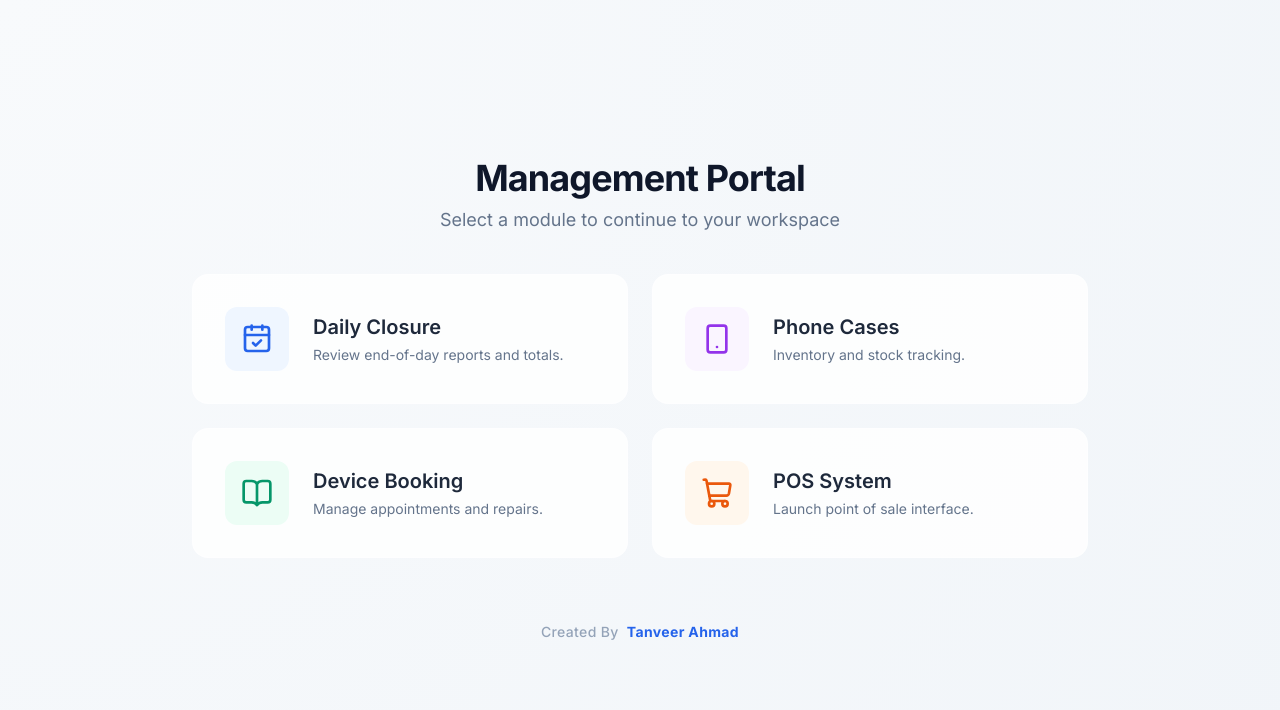
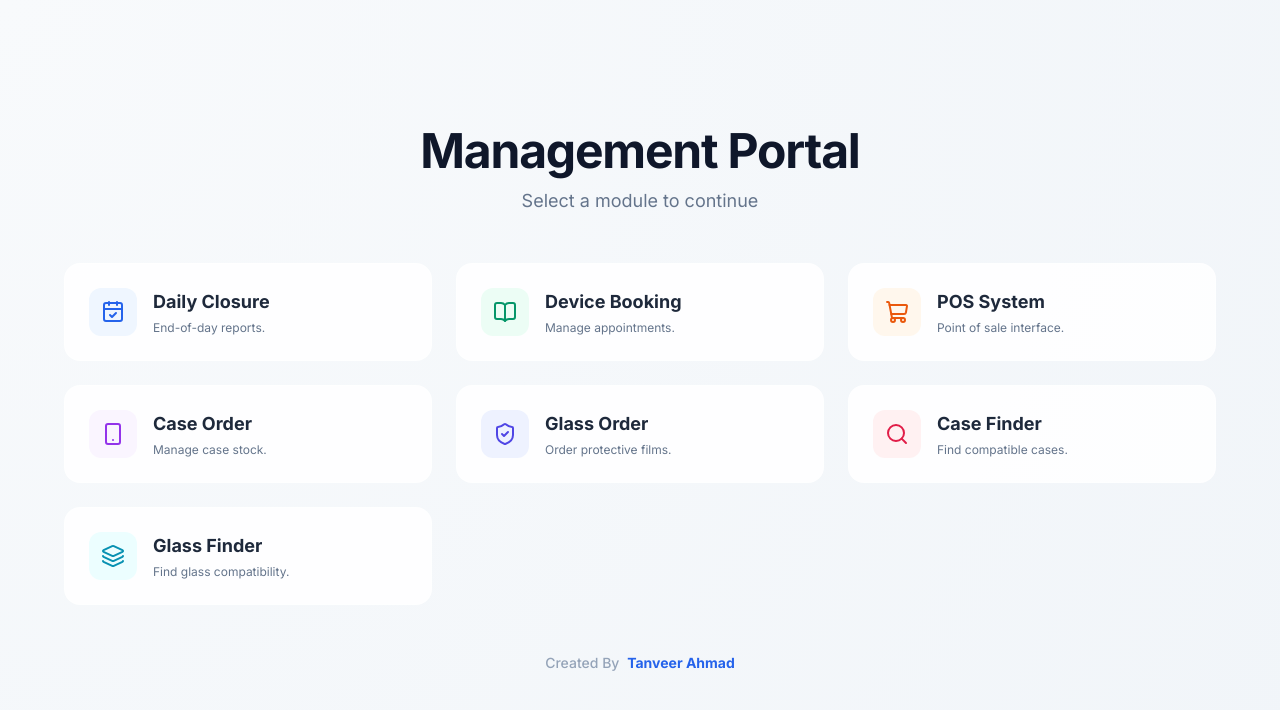
Before and after one commit to tanveerfixit/services, a plain HTML site: page index.html in a window 1280 px wide. Drawn offline with nearby package versions, Linux system fonts and the light colour scheme.

Commit message:
Update title and enhance styling in index.html

```diff
--- a/index.html
+++ b/index.html
@@ -3,13 +3,17 @@
 <head>
     <meta charset="UTF-8">
     <meta name="viewport" content="width=device-width, initial-scale=1.0">
-    <title>Management Dashboard Hub</title>
-    <!-- Tailwind CSS for modern, utility-first styling -->
+    <title>Management Portal Hub</title>
+
+    <!-- Tailwind CSS -->
     <script src="https://cdn.tailwindcss.com"></script>
-    <!-- Lucide Icons for clean, professional iconography -->
+
+    <!-- Lucide Icons -->
     <script src="https://unpkg.com/lucide@latest"></script>
-    <!-- Animate.css for high-quality, lightweight web animations -->
-    <link rel="stylesheet" href="https://cdnjs.cloudflare.com/ajax/libs/animate.css/4.1.1/animate.min.css"/>
+
+    <!-- Animate.css -->
+    <link rel="stylesheet"
+          href="https://cdnjs.cloudflare.com/ajax/libs/animate.css/4.1.1/animate.min.css"/>
 
     <style>
         @import url('https://fonts.googleapis.com/css2?family=Inter:wght@300;400;500;600;700&display=swap');
@@ -21,33 +25,36 @@
             display: flex;
             align-items: center;
             justify-content: center;
-            overflow: hidden; /* Prevent scrolling on the body */
+            overflow-x: hidden;
         }
 
         .glass-card {
-            background: rgba(255, 255, 255, 0.8);
+            background: rgba(255, 255, 255, 0.85);
             backdrop-filter: blur(12px);
-            border: 1px solid rgba(255, 255, 255, 0.3);
-            transition: all 0.3s cubic-bezier(0.4, 0, 0.2, 1);
+            border: 1px solid rgba(255, 255, 255, 0.35);
+            transition: all 0.25s ease;
         }
 
         .glass-card:hover {
-            transform: translateY(-5px);
-            box-shadow: 0 20px 25px -5px rgb(0 0 0 / 0.1), 0 8px 10px -6px rgb(0 0 0 / 0.1);
+            transform: translateY(-3px);
+            box-shadow: 0 10px 15px -3px rgb(0 0 0 / 0.1);
             border-color: #3b82f6;
         }
 
-        /* Initial state for JS-driven entrance animation */
+        .glass-card:active {
+            transform: scale(0.98);
+        }
+
         .card-hidden {
             opacity: 0;
-            transform: translateY(20px);
+            transform: translateY(10px);
         }
 
-        /* Hover effect for the footer link */
         .footer-link {
             position: relative;
             display: inline-block;
         }
+
         .footer-link::after {
             content: '';
             position: absolute;
@@ -60,103 +67,168 @@
             transform-origin: bottom right;
             transition: transform 0.25s ease-out;
         }
+
         .footer-link:hover::after {
             transform: scaleX(1);
             transform-origin: bottom left;
         }
+
+        /* Mobile-only safety tweaks (NO content change) */
+        @media (max-width: 640px) {
+            .glass-card {
+                padding: 0.75rem !important;
+            }
+        }
     </style>
 </head>
-<body class="p-4 md:p-6">
 
-    <div class="max-w-4xl w-full flex flex-col items-center">
-        <!-- Header Section -->
-        <header class="text-center mb-6 md:mb-10 animate__animated animate__fadeInDown">
-            <h1 class="text-3xl md:text-4xl font-bold text-slate-900 tracking-tight mb-2">Management Portal</h1>
-            <p class="text-slate-500 text-sm md:text-lg">Select a module to continue to your workspace</p>
+<body class="p-3 md:p-4">
+
+<div class="max-w-6xl w-full flex flex-col items-center">
+
+    <!-- Header -->
+    <header class="text-center mb-4 md:mb-10 animate__animated animate__fadeInDown">
+        <h1 class="text-2xl md:text-5xl font-bold text-slate-900 tracking-tight mb-1 md:mb-3">
+            Management Portal
+        </h1>
+        <p class="text-slate-500 text-xs md:text-lg">
+            Select a module to continue
+        </p>
     </header>
 
-        <!-- Navigation Grid: Single column on mobile, two columns on desktop -->
-        <div class="grid grid-cols-1 md:grid-cols-2 gap-3 md:gap-6 w-full">
+    <!-- Grid -->
+    <div
+        class="grid grid-cols-2 md:grid-cols-2 lg:grid-cols-3 gap-3 md:gap-6 w-full
+       max-h-[calc(100vh-160px)] md:max-h-none
+       overflow-y-auto md:overflow-visible
+       pt-2 pr-1 md:pr-0"
 
-            <!-- Daily Closure Button -->
+        <!-- Daily Closure -->
         <a href="https://tanveerfixit.github.io/sale-closing/" class="group card-hidden">
-                <div class="glass-card p-4 md:p-8 rounded-2xl flex items-center space-x-4 md:space-x-6">
-                    <div class="p-3 md:p-4 bg-blue-50 text-blue-600 rounded-xl group-hover:bg-blue-600 group-hover:text-white transition-colors">
-                        <i data-lucide="calendar-check" class="w-6 h-6 md:w-8 md:h-8"></i>
+            <div class="glass-card p-3 md:p-6 rounded-xl md:rounded-2xl flex flex-col md:flex-row
+                        items-center space-y-2 md:space-y-0 md:space-x-4 text-center md:text-left">
+                <div class="p-3 bg-blue-50 text-blue-600 rounded-xl group-hover:bg-blue-600 group-hover:text-white transition-colors">
+                    <i data-lucide="calendar-check" class="w-6 h-6"></i>
                 </div>
                 <div>
-                        <h2 class="text-lg md:text-xl font-semibold text-slate-800">Daily Closure</h2>
-                        <p class="hidden md:block text-slate-500 text-sm mt-1">Review end-of-day reports and totals.</p>
+                    <h2 class="text-sm md:text-lg font-bold text-slate-800">Daily Closure</h2>
+                    <p class="hidden md:block text-slate-500 text-xs mt-1">End-of-day reports.</p>
                 </div>
             </div>
         </a>
 
-            <!-- Phone Case Management Button -->
-            <a href="https://tanveerfixit.github.io/phone-case-order/" class="group card-hidden">
-                <div class="glass-card p-4 md:p-8 rounded-2xl flex items-center space-x-4 md:space-x-6">
-                    <div class="p-3 md:p-4 bg-purple-50 text-purple-600 rounded-xl group-hover:bg-purple-600 group-hover:text-white transition-colors">
-                        <i data-lucide="smartphone" class="w-6 h-6 md:w-8 md:h-8"></i>
+        <!-- Device Booking -->
+        <a href="https://your-other-page.com/device-booking" class="group card-hidden">
+            <div class="glass-card p-3 md:p-6 rounded-xl md:rounded-2xl flex flex-col md:flex-row
+                        items-center space-y-2 md:space-y-0 md:space-x-4 text-center md:text-left">
+                <div class="p-3 bg-emerald-50 text-emerald-600 rounded-xl group-hover:bg-emerald-600 group-hover:text-white transition-colors">
+                    <i data-lucide="book-open" class="w-6 h-6"></i>
                 </div>
                 <div>
-                        <h2 class="text-lg md:text-xl font-semibold text-slate-800">Phone Cases</h2>
-                        <p class="hidden md:block text-slate-500 text-sm mt-1">Inventory and stock tracking.</p>
+                    <h2 class="text-sm md:text-lg font-bold text-slate-800">Device Booking</h2>
+                    <p class="hidden md:block text-slate-500 text-xs mt-1">Manage appointments.</p>
                 </div>
             </div>
         </a>
 
-            <!-- Device Booking Button -->
-            <a href="https://your-other-page.com/device-booking" class="group card-hidden">
-                <div class="glass-card p-4 md:p-8 rounded-2xl flex items-center space-x-4 md:space-x-6">
-                    <div class="p-3 md:p-4 bg-emerald-50 text-emerald-600 rounded-xl group-hover:bg-emerald-600 group-hover:text-white transition-colors">
-                        <i data-lucide="book-open" class="w-6 h-6 md:w-8 md:h-8"></i>
+        <!-- POS System -->
+        <a href="https://your-other-page.com/pos" class="group card-hidden">
+            <div class="glass-card p-3 md:p-6 rounded-xl md:rounded-2xl flex flex-col md:flex-row
+                        items-center space-y-2 md:space-y-0 md:space-x-4 text-center md:text-left">
+                <div class="p-3 bg-orange-50 text-orange-600 rounded-xl group-hover:bg-orange-600 group-hover:text-white transition-colors">
+                    <i data-lucide="shopping-cart" class="w-6 h-6"></i>
                 </div>
                 <div>
-                        <h2 class="text-lg md:text-xl font-semibold text-slate-800">Device Booking</h2>
-                        <p class="hidden md:block text-slate-500 text-sm mt-1">Manage appointments and repairs.</p>
+                    <h2 class="text-sm md:text-lg font-bold text-slate-800">POS System</h2>
+                    <p class="hidden md:block text-slate-500 text-xs mt-1">Point of sale interface.</p>
                 </div>
             </div>
         </a>
 
-            <!-- POS Button -->
-            <a href="https://your-other-page.com/pos" class="group card-hidden">
-                <div class="glass-card p-4 md:p-8 rounded-2xl flex items-center space-x-4 md:space-x-6">
-                    <div class="p-3 md:p-4 bg-orange-50 text-orange-600 rounded-xl group-hover:bg-orange-600 group-hover:text-white transition-colors">
-                        <i data-lucide="shopping-cart" class="w-6 h-6 md:w-8 md:h-8"></i>
+        <!-- Phone Case Order -->
+        <a href="https://tanveerfixit.github.io/phone-case-order/" class="group card-hidden">
+            <div class="glass-card p-3 md:p-6 rounded-xl md:rounded-2xl flex flex-col md:flex-row
+                        items-center space-y-2 md:space-y-0 md:space-x-4 text-center md:text-left">
+                <div class="p-3 bg-purple-50 text-purple-600 rounded-xl group-hover:bg-purple-600 group-hover:text-white transition-colors">
+                    <i data-lucide="smartphone" class="w-6 h-6"></i>
                 </div>
                 <div>
-                        <h2 class="text-xl font-semibold text-slate-800">POS System</h2>
-                        <p class="hidden md:block text-slate-500 text-sm mt-1">Launch point of sale interface.</p>
+                    <h2 class="text-sm md:text-lg font-bold text-slate-800">Case Order</h2>
+                    <p class="hidden md:block text-slate-500 text-xs mt-1">Manage case stock.</p>
+                </div>
+            </div>
+        </a>
+
+        <!-- Screen Protector Ordering -->
+        <a href="#" class="group card-hidden">
+            <div class="glass-card p-3 md:p-6 rounded-xl md:rounded-2xl flex flex-col md:flex-row
+                        items-center space-y-2 md:space-y-0 md:space-x-4 text-center md:text-left">
+                <div class="p-3 bg-indigo-50 text-indigo-600 rounded-xl group-hover:bg-indigo-600 group-hover:text-white transition-colors">
+                    <i data-lucide="shield-check" class="w-6 h-6"></i>
+                </div>
+                <div>
+                    <h2 class="text-sm md:text-lg font-bold text-slate-800">Glass Order</h2>
+                    <p class="hidden md:block text-slate-500 text-xs mt-1">Order protective films.</p>
+                </div>
+            </div>
+        </a>
+
+        <!-- Case Compatibility -->
+        <a href="#" class="group card-hidden">
+            <div class="glass-card p-3 md:p-6 rounded-xl md:rounded-2xl flex flex-col md:flex-row
+                        items-center space-y-2 md:space-y-0 md:space-x-4 text-center md:text-left">
+                <div class="p-3 bg-rose-50 text-rose-600 rounded-xl group-hover:bg-rose-600 group-hover:text-white transition-colors">
+                    <i data-lucide="search" class="w-6 h-6"></i>
+                </div>
+                <div>
+                    <h2 class="text-sm md:text-lg font-bold text-slate-800">Case Finder</h2>
+                    <p class="hidden md:block text-slate-500 text-xs mt-1">Find compatible cases.</p>
+                </div>
+            </div>
+        </a>
+
+        <!-- Protector Compatibility -->
+        <a href="#" class="group card-hidden">
+            <div class="glass-card p-3 md:p-6 rounded-xl md:rounded-2xl flex flex-col md:flex-row
+                        items-center space-y-2 md:space-y-0 md:space-x-4 text-center md:text-left">
+                <div class="p-3 bg-cyan-50 text-cyan-600 rounded-xl group-hover:bg-cyan-600 group-hover:text-white transition-colors">
+                    <i data-lucide="layers" class="w-6 h-6"></i>
+                </div>
+                <div>
+                    <h2 class="text-sm md:text-lg font-bold text-slate-800">Glass Finder</h2>
+                    <p class="hidden md:block text-slate-500 text-xs mt-1">Find glass compatibility.</p>
                 </div>
             </div>
         </a>
 
     </div>
 
-        <!-- Animated Footer -->
-        <footer class="mt-8 md:mt-16 text-center animate__animated animate__fadeInUp animate__delay-1s">
-            <p class="text-slate-400 text-xs md:text-sm font-medium tracking-wide">
+    <!-- Footer -->
+    <footer class="mt-4 md:mt-12 text-center animate__animated animate__fadeInUp animate__delay-1s">
+        <p class="text-slate-400 text-xs md:text-sm font-medium">
             Created By
-                <a href="https://wa.me/353892541111" target="_blank" class="footer-link text-blue-600 font-bold ml-1 hover:text-blue-700 transition-colors">
+            <a href="https://wa.me/353892541111" target="_blank"
+               class="footer-link text-blue-600 font-bold ml-1 hover:text-blue-700">
                 Tanveer Ahmad
             </a>
         </p>
     </footer>
+
 </div>
 
 <script>
-        // Initialize Lucide Icons
     lucide.createIcons();
 
-        // Staggered Entrance Animation using Animate.css classes
     window.addEventListener('DOMContentLoaded', () => {
         const cards = document.querySelectorAll('.group');
         cards.forEach((card, index) => {
             setTimeout(() => {
                 card.classList.remove('card-hidden');
                 card.classList.add('animate__animated', 'animate__fadeInUp');
-                }, index * 100);
+            }, index * 60);
         });
     });
 </script>
+
 </body>
 </html>
```
Lines whose indentation alone changed are shown as unchanged.
